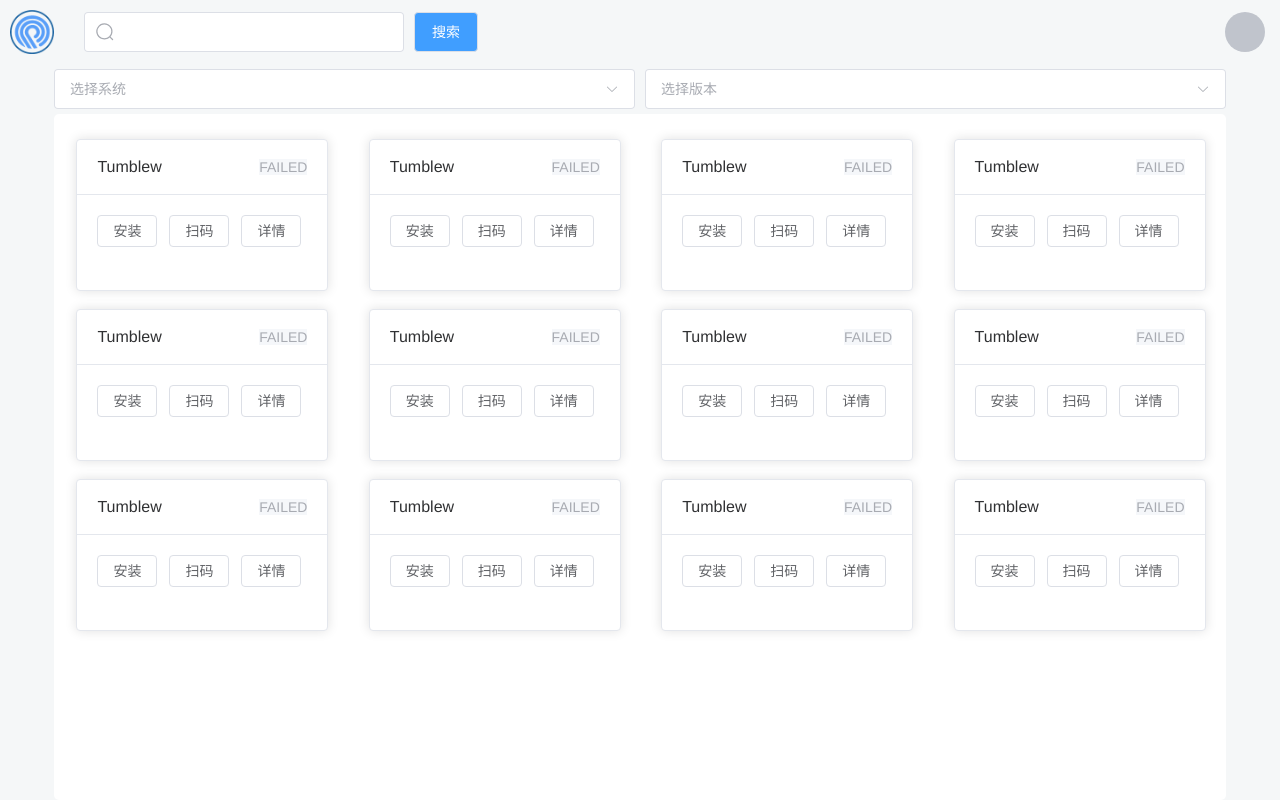
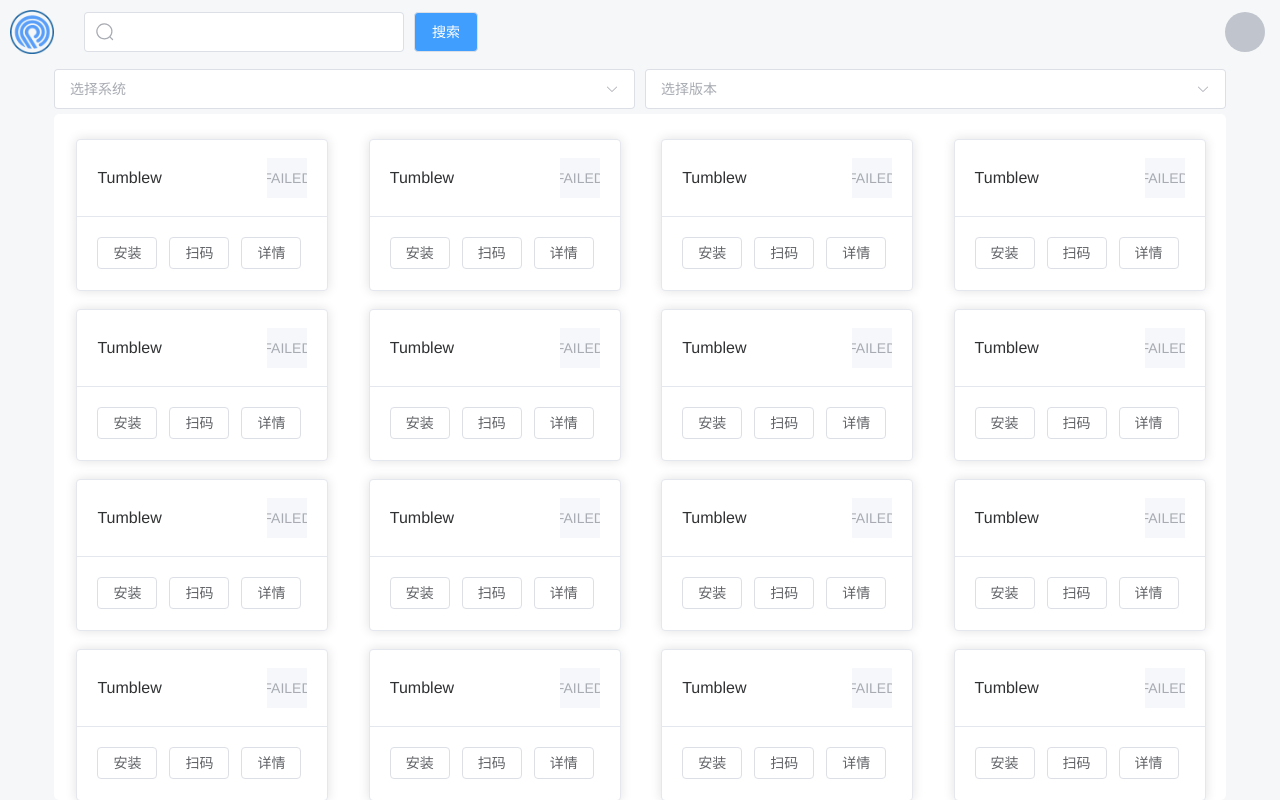
Before and after one commit to Future-Machine-Research-Institute/TumbleweedWebSide, a Vue app: page /home in a window 1280 px wide. Built offline with nearby package versions, Linux system fonts and the light colour scheme; what xmldom would draw is missing.

Commit message:
home view

```diff
--- a/package.json
+++ b/package.json
@@ -24,7 +24,7 @@
     "@vitejs/plugin-vue": "^2.2.0",
     "events": "^3.3.0",
     "unplugin-auto-import": "^0.5.11",
-    "unplugin-vue-components": "^0.17.18",
+    "unplugin-vue-components": "^0.17.21",
     "util": "^0.12.4",
     "vite": "^2.8.0"
   }
--- a/src/views/Home/Home.vue
+++ b/src/views/Home/Home.vue
@@ -55,7 +55,6 @@
     width: calc(90vw + 20px);
     height: calc(100vh - 164px);
     margin-left: calc(5vw - 10px);
-    /* margin: 0 auto; */
 }
 
 </style>
--- a/src/views/Home/HomeContainer.vue
+++ b/src/views/Home/HomeContainer.vue
@@ -1,20 +1,17 @@
 <template>
-    <div class="main" v-infinite-scroll="load">
+    <div class="main" v-scroll="load">
       <el-card class="app-card" v-for="item in appListData">
         <template #header>
           <div class="app-card-header">
             <span>Tumblew</span>
-            <el-image />
-            <!-- <el-button class="button" text>Operation button</el-button> -->
+            <el-image class="app-card-icon"/>
           </div>
         </template>
         <el-button>安装</el-button>
         <el-button>扫码</el-button>
         <el-button>详情</el-button>
-        <!-- <div v-for="o in 4" :key="o" class="text item">{{ 'List item ' + o }}</div> -->
       </el-card>
     </div>
-
 </template>
 
 <script>
@@ -33,9 +30,46 @@
                   "Tumblew",
                   "Tumblew",
                   "Tumblew",
+                  "Tumblew",
+                  "Tumblew",
+                  "Tumblew",
+                  "Tumblew",
+                  "Tumblew",
+                  "Tumblew",
+                  "Tumblew",
+                  "Tumblew",
+                  "Tumblew",
+                  "Tumblew",
+                  "Tumblew",
+                  "Tumblew",
                   "Tumblew"
                 ]
             }
+        },
+        directives: {
+          'scroll': {
+            beforeMount(el, binding) {
+              // const bodyWrap = el.querySelector('.app-card')
+              const bodyWrap = el
+              const scrollWrapDom = el
+              // console.log(el.scrollTop)
+              let sign = 0
+              let before = 0
+              bodyWrap.addEventListener('scroll', (event) => {
+                console.log("scrollTop: ", scrollWrapDom.scrollTop)
+                //排除左右滚动的情况
+                if(scrollWrapDom.scrollTop !== before) {
+                  if(scrollWrapDom.scrollTop !== 0) {
+                    const scrollDistance = scrollWrapDom.scrollHeight - scrollWrapDom.scrollTop - scrollWrapDom.clientHeight
+                  if (scrollDistance <= sign) {
+                    binding.value()
+                  }
+                  before = scrollWrapDom.scrollTop
+                  }
+                }
+              }, true)
+            }
+          }
         },
         methods: {
           load() {
@@ -59,7 +93,6 @@
 .main {
     width: 100%;
     height: 100%;
-    margin: 0 auto;
     background-color: white;
     display: grid;
     justify-content: space-evenly;
@@ -102,4 +135,10 @@
   align-items: center;
 }
 
+.app-card-icon {
+  width: 40px;
+  height: 40px;
+  background-color: black;
+}
+
 </style>
```
Also changed, not shown: 1 other file (tests, documents, lock files or other folders).
